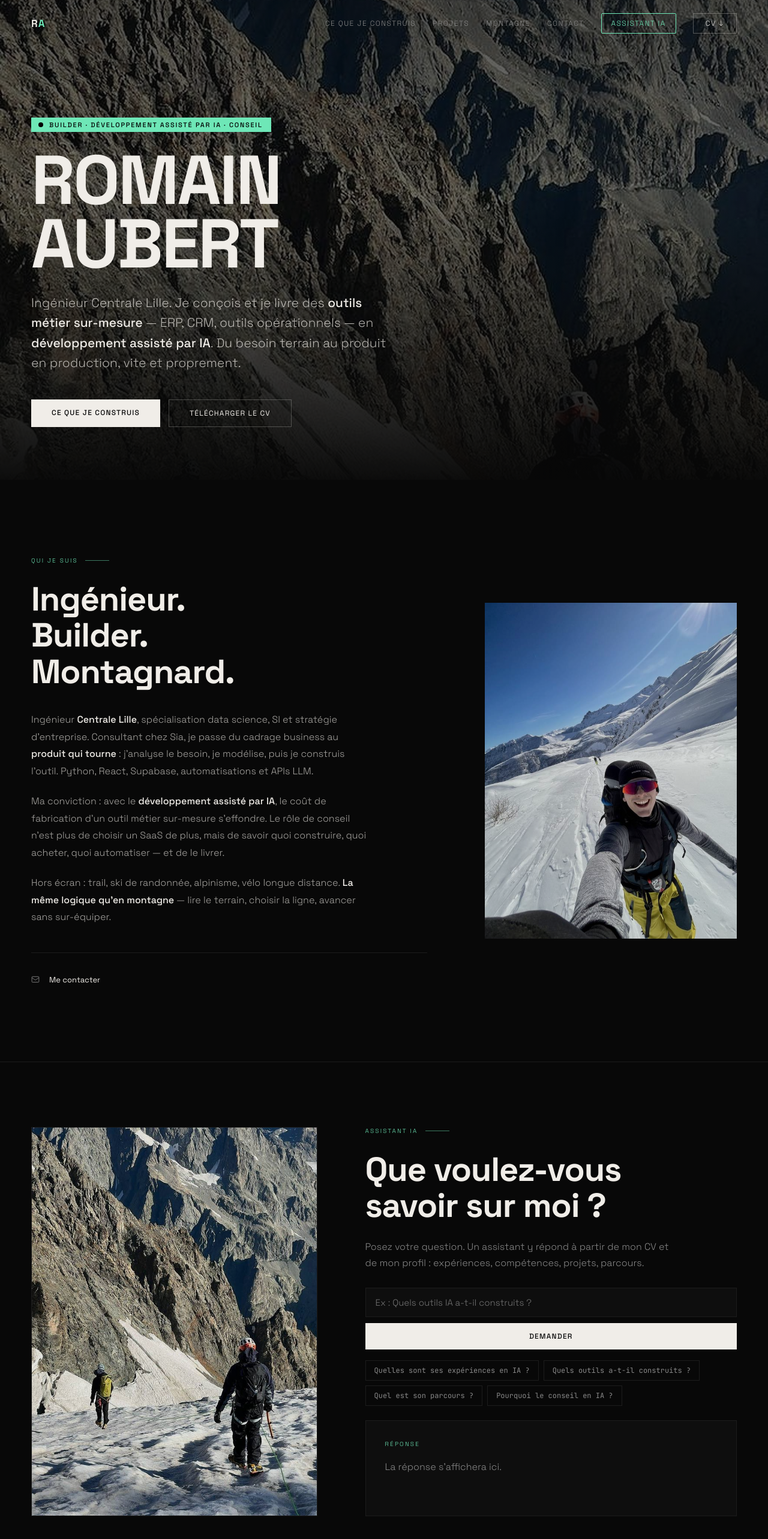
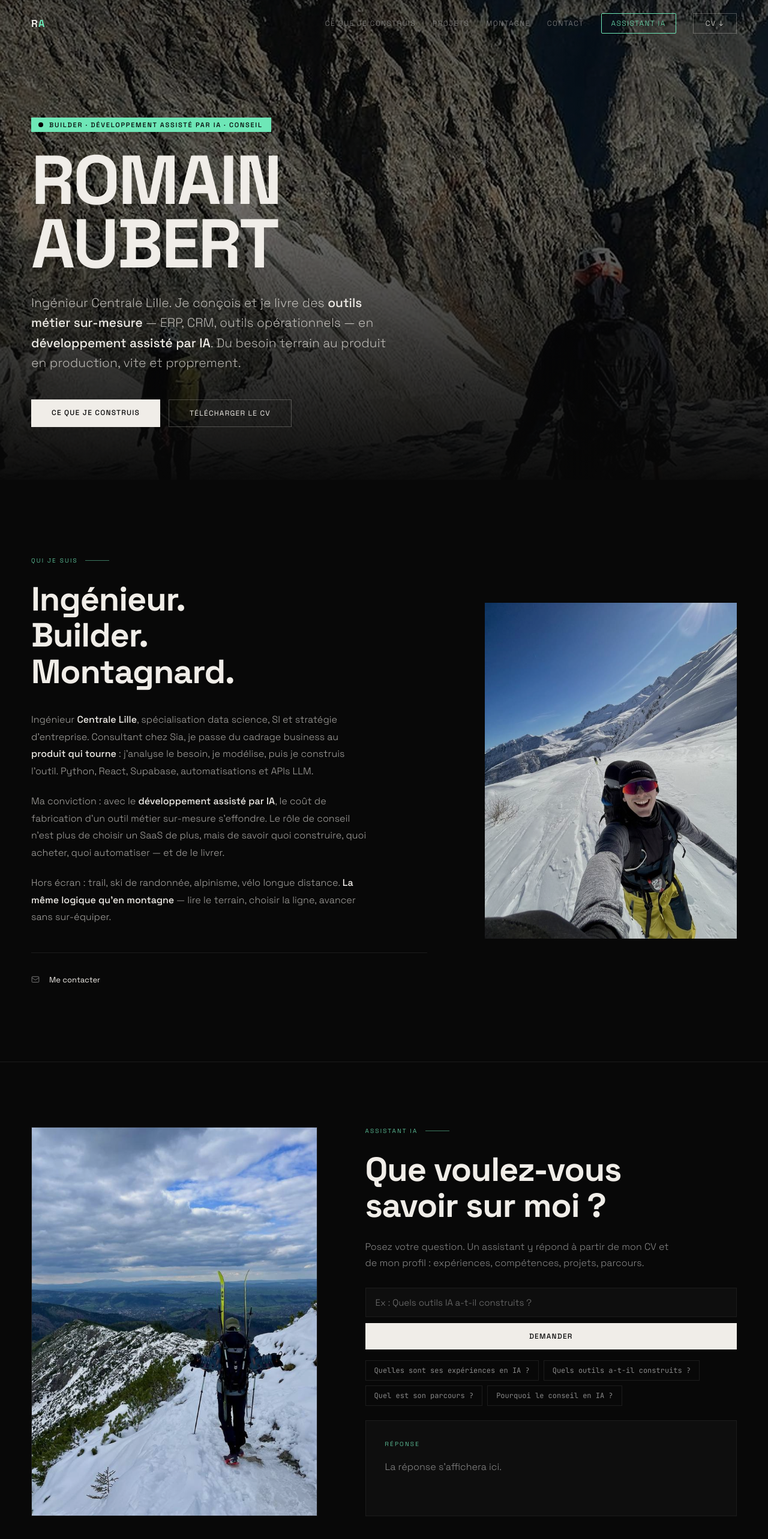
Before and after one commit to roro21220/Portfolio_Project, a React (Vite) app: page / in a window 1280 px wide. Shown: the top 2566 px of the page at 60% size. Built offline with nearby package versions, Linux system fonts and the light colour scheme; no server answers.

Commit message:
Chat: dedicated chat.jpg image

```diff
--- a/src/index.css
+++ b/src/index.css
@@ -62,7 +62,7 @@ nav.scrolled {
 }
 .hero-bg {
   position: absolute; inset: 0; background-color: #080808;
-  background-image: url('/images/hero-portrait.jpg'); background-size: cover; background-repeat: no-repeat;
+  background-image: url('/images/hero.jpg'); background-size: cover; background-repeat: no-repeat;
   background-position: center 30%; will-change: transform;
   filter: brightness(0.82) saturate(0.95);
 }
@@ -268,7 +268,7 @@ footer a:hover { color: var(--text); }
 /* Chat section: climbers photo as full-height left panel */
 .ask-grid { grid-template-columns: 1fr 1.3fr; align-items: stretch; }
 .ask-photo {
-  background: #0e0e0e url('/images/hero-portrait.jpg') center 32% / cover no-repeat;
+  background: #0e0e0e url('/images/chat.jpg') center / cover no-repeat;
   border: 1px solid var(--border); min-height: 540px; filter: brightness(0.92);
 }
 .ask-panel p { font-size: 16px; color: var(--muted2); line-height: 1.7; max-width: 520px; margin-bottom: 28px; }
```
Also changed, not shown: public/images/chat.jpg (added).
